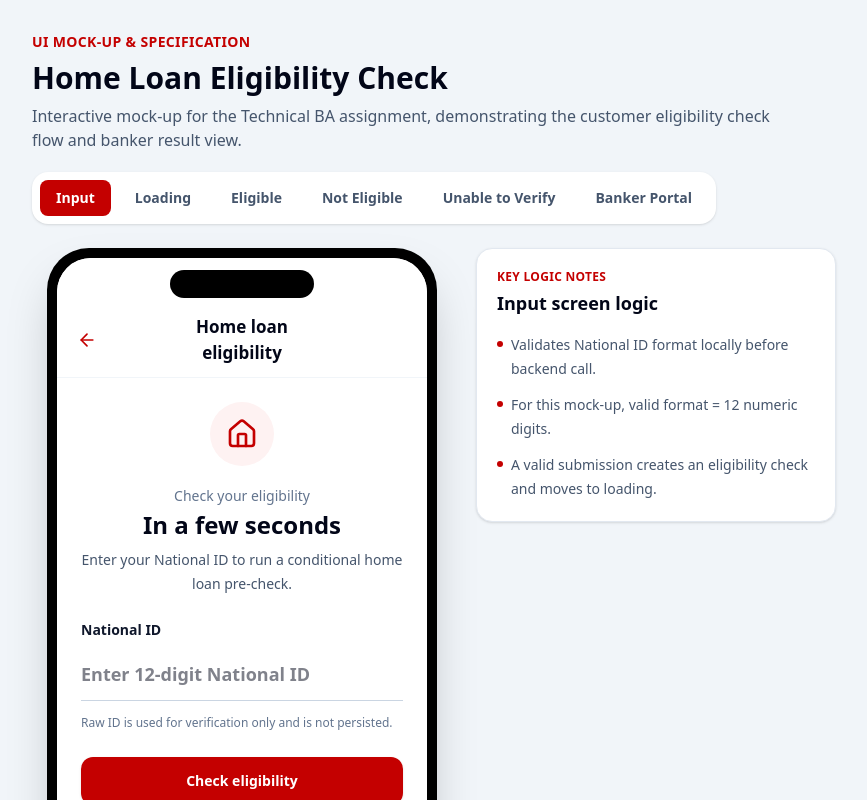
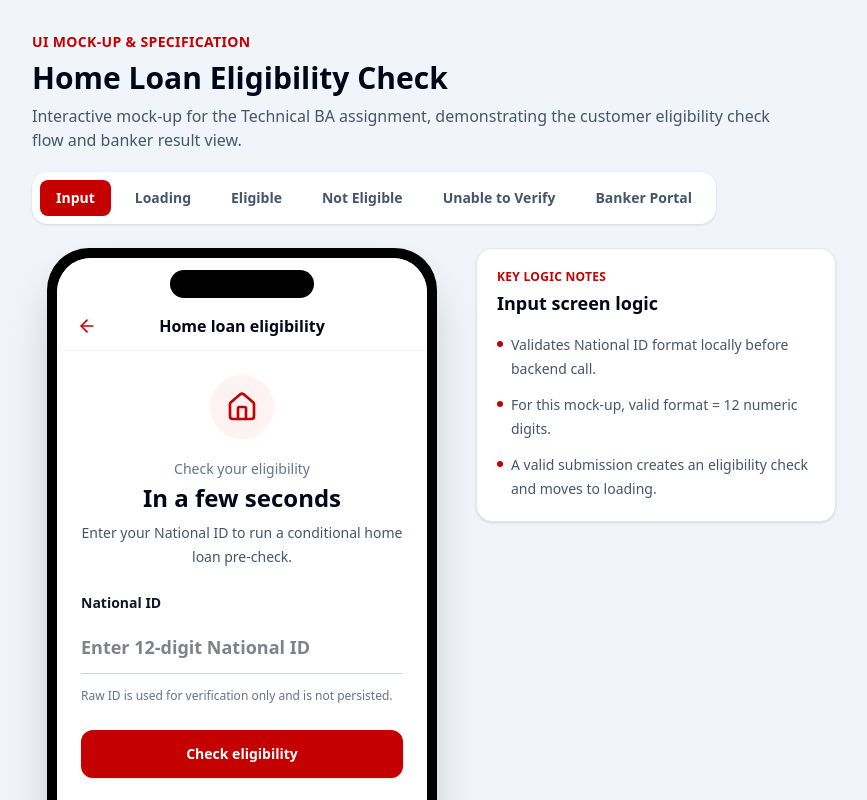
Before and after one commit to hoangphuc1999tg/nab-eligibility-ui, a React (Vite) app: page / in a window 1280 px wide. Shown: the top 800 px of the page, without its empty margins (0-867 px from the left). Built offline with nearby package versions, Linux system fonts and the light colour scheme.

Commit message:
Update App.jsx

```diff
--- a/src/App.jsx
+++ b/src/App.jsx
@@ -45,9 +45,9 @@ function IPhoneMockup({ children }) {
 function MobileTopBar({ title }) {
   return (
     <div className="border-b border-slate-100 bg-white px-5 pb-3 pt-14">
-      <div className="grid grid-cols-3 items-center">
+      <div className="grid grid-cols-[32px_1fr_32px] items-center">
         <ArrowLeft className="h-5 w-5" style={{ color: NAB_RED }} />
-        <h1 className="text-center text-[17px] font-bold text-slate-950">
+        <h1 className="truncate whitespace-nowrap text-center text-[16px] font-bold text-slate-950">
           {title}
         </h1>
         <div />
```
